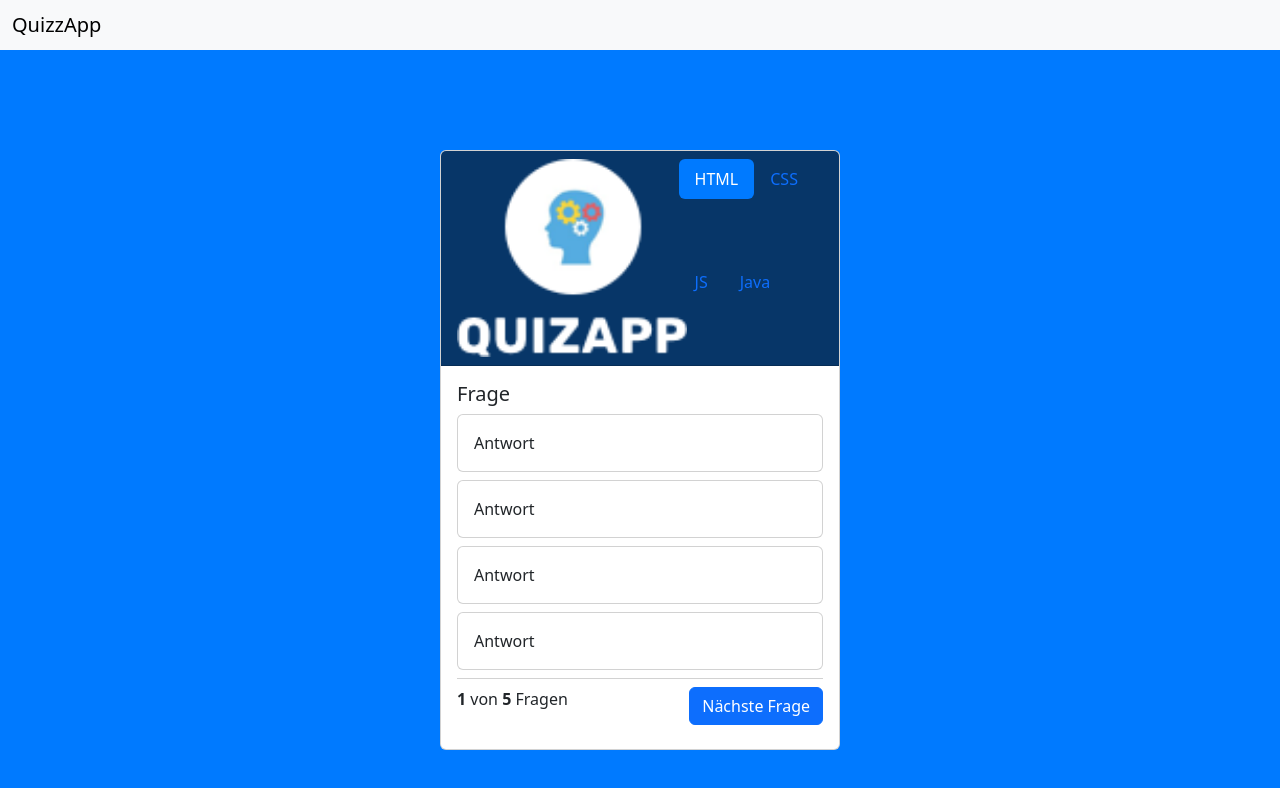
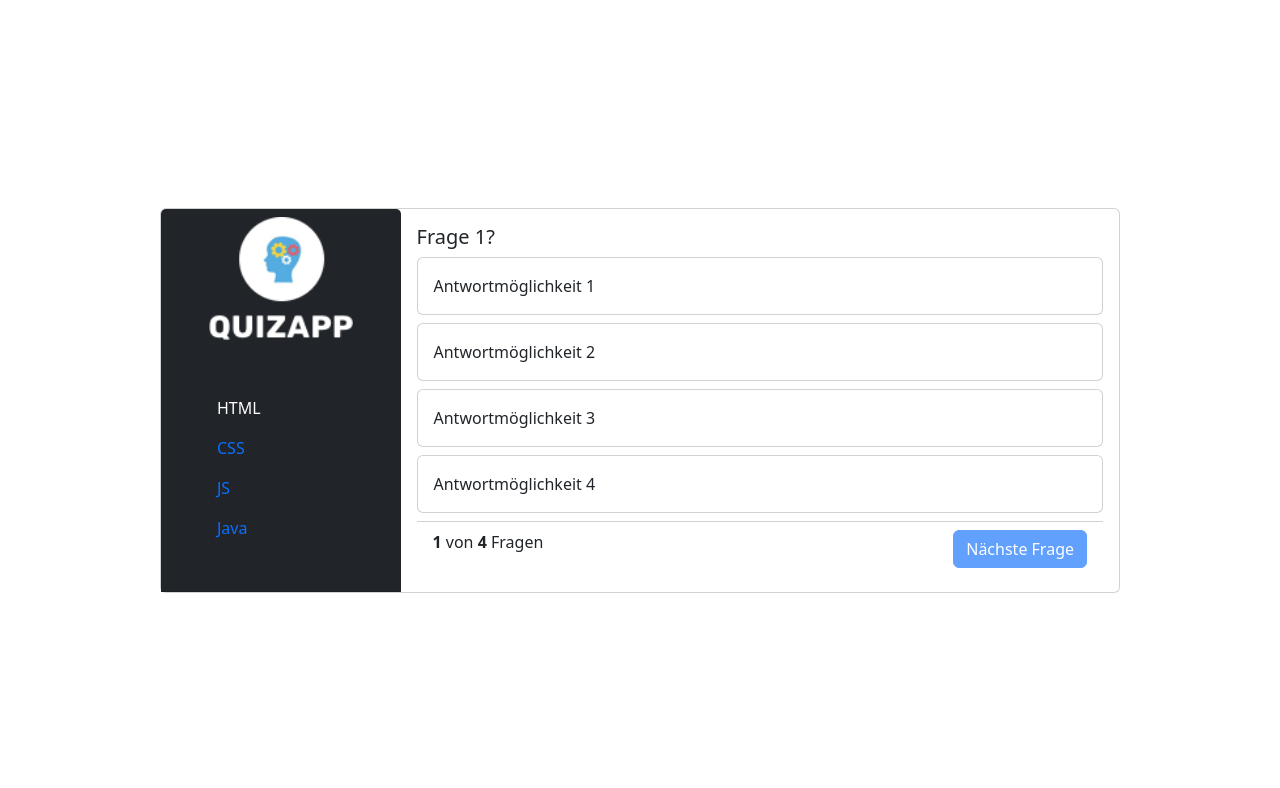
Before and after one commit to Raifiki/Quizapp, a plain HTML site: page code/index.html in a window 1280 px wide. Drawn offline with nearby package versions, Linux system fonts and the light colour scheme.

Commit message:
Add JASON array for question - implement quiz functionality and endscreen

```diff
--- a/code/index.html
+++ b/code/index.html
@@ -29,70 +29,65 @@
         crossorigin="anonymous"></script>
 </head>
 
-<body>
-    <header>
-        <nav class="navbar bg-body-tertiary">
-            <div class="container-fluid">
-                <span class="navbar-brand mb-0 h1">QuizzApp</span>
-            </div>
-        </nav>
-    </header>
-
-    <main>
-        <div class="card quiz-card">
-            <div class="card-header">
-                <img src="img/logo.png" class="card-img-top" alt="...">
-                <ul class="nav nav-pills card-header-tabs">
+<body onload="init()">
+    <main class="w-75">
+        <div class="card">
+            <div class="row g-0">
+                <div class="card-header col-md-3 px-5 bg-dark d-md-flex flex-md-column align-items-start">
+                    <img src="img/logo.png" class="card-img-top mb-5" alt="...">
+                    <ul class="nav nav-pills card-header-tabs flex-md-column">
                         <li class="nav-item">
-                        <a class="nav-link active" aria-current="true" href="#">HTML</a>
+                            <a class="nav-link bg-transparent active" aria-current="true" href="#">HTML</a>
                         </li>
-                    <li class="nav-item">
+                        <li class="nav-item bg-transparent bg-transparent">
                             <a class="nav-link" aria-current="true" href="#">CSS</a>
                         </li>
-                    <li class="nav-item">
+                        <li class="nav-item bg-transparent">
                             <a class="nav-link" aria-current="true" href="#">JS</a>
                         </li>
-                    <li class="nav-item">
+                        <li class="nav-item bg-transparent">
                             <a class="nav-link" aria-current="true" href="#">Java</a>
                         </li>
                     </ul>
                 </div>
-
-            <div class="card-body">
-                <h5 class="card-title">Frage</h5>
-                <div class="card mb-2">
-                    <div class="card-body">
+                <div id="Endscreen" class="card-body col-md-9" style="display: none;">
+                    <img src="img/brain result.png" alt="">
+                    Completed
+                    Your Score <b id="CorrectAnswer"></b>/ <b id="nrQuestionEndSreen"></b>
+                    <button class="btn btn-primary">Share</button>
+                </div>
+                <div id="QuestionBody" class="card-body col-md-9">
+                    <h5 id="currentQuestion" class="card-title">Frage</h5>
+                    <div class="card mb-2 answer-card" onclick="answer(1)">
+                        <div id="currentAnswer1" class="card-body">
                             Antwort
                         </div>
                     </div>
-                <div class="card mb-2">
-                    <div class="card-body">
+                    <div class="card mb-2 answer-card" onclick="answer(2)">
+                        <div id="currentAnswer2" class="card-body">
                             Antwort
                         </div>
                     </div>
-                <div class="card mb-2">
-                    <div class="card-body">
+                    <div class="card mb-2 answer-card" onclick="answer(3)">
+                        <div id="currentAnswer3" class="card-body">
                             Antwort
                         </div>
                     </div>
-                <div class="card mb-2">
-                    <div class="card-body">
+                    <div class="card mb-2 answer-card" onclick="answer(4)">
+                        <div id="currentAnswer4" class="card-body">
                             Antwort
                         </div>
                     </div>
 
-                <div class="card-footer d-flex justify-content-between">
-                    <span><b>1</b> von  <b>5</b> Fragen </span>
-                    <button class="btn btn-primary">Nächste Frage</button>
+                    <div class="card-footer d-flex justify-content-between bg-transparent">
+                        <span><b id="nr-Current-Question">1</b> von <b id="nrQuestions">5</b> Fragen </span>
+                        <button onclick="nextQuestion()" id="next-Btn" class="btn btn-primary" disabled>Nächste Frage</button>
                     </div>
 
                 </div>
             </div>
+        </div>
     </main>
-
-    <footer>
-        <!-- footer content -->
-    </footer>
 </body>
 
 </html>
--- a/code/script.js
+++ b/code/script.js
@@ -0,0 +1,110 @@
+let questions = [
+    {
+        "question": "Frage 1",
+        "answer_1": "Antwortmöglichkeit 1",
+        "answer_2": "Antwortmöglichkeit 2",
+        "answer_3": "Antwortmöglichkeit 3",
+        "answer_4": "Antwortmöglichkeit 4",
+        "right_answer": 1
+    },
+    {
+        "question": "Frage 2",
+        "answer_1": "Antwortmöglichkeit 1",
+        "answer_2": "Antwortmöglichkeit 2",
+        "answer_3": "Antwortmöglichkeit 3",
+        "answer_4": "Antwortmöglichkeit 4",
+        "right_answer": 2
+    },
+    {
+        "question": "Frage 3",
+        "answer_1": "Antwortmöglichkeit 1",
+        "answer_2": "Antwortmöglichkeit 2",
+        "answer_3": "Antwortmöglichkeit 3",
+        "answer_4": "Antwortmöglichkeit 4",
+        "right_answer": 3
+    },
+    {
+        "question": "Frage 4",
+        "answer_1": "Antwortmöglichkeit 1",
+        "answer_2": "Antwortmöglichkeit 2",
+        "answer_3": "Antwortmöglichkeit 3",
+        "answer_4": "Antwortmöglichkeit 4",
+        "right_answer": 4
+    },
+];
+
+let currentQuestion = 0;
+let correctAnswers = 0;
+
+function init() {
+    document.getElementById('nrQuestions').innerHTML = `${questions.length}`;
+    showQuestion();
+}
+
+
+function showQuestion() {
+    if (currentQuestion >= questions.length) {
+        renderEndsceen();
+    } else {
+        let Question = questions[currentQuestion];
+        document.getElementById('currentQuestion').innerHTML = `${Question.question}?`;
+        document.getElementById('currentAnswer1').innerHTML = `${Question.answer_1}`;
+        document.getElementById('currentAnswer2').innerHTML = `${Question.answer_2}`;
+        document.getElementById('currentAnswer3').innerHTML = `${Question.answer_3}`;
+        document.getElementById('currentAnswer4').innerHTML = `${Question.answer_4}`;
+        document.getElementById('nr-Current-Question').innerHTML = `${currentQuestion + 1}`;
+    }
+}
+
+
+
+function answer(selectedAnswer) {
+    removeOncklickEvt();
+    let rightAnswer = questions[currentQuestion]['right_answer'];
+    if (selectedAnswer == rightAnswer) {
+        document.getElementById('currentAnswer' + selectedAnswer).parentNode.classList.add('bg-success');
+        correctAnswers++;
+    } else {
+        document.getElementById('currentAnswer' + selectedAnswer).parentNode.classList.add('bg-danger');
+        document.getElementById('currentAnswer' + rightAnswer).parentNode.classList.add('bg-success');
+    }
+    document.getElementById('next-Btn').disabled = false;
+}
+
+
+function nextQuestion() {
+    currentQuestion++;
+    showQuestion();
+    resetButtons();
+}
+
+
+function resetButtons() {
+    for (let i = 1; i < 5; i++) {
+        document.getElementById('currentAnswer' + i).parentNode.classList.remove('bg-success', 'bg-danger');
+    }
+    document.getElementById('next-Btn').disabled = true;
+    addOnClickEvt();
+}
+
+
+function removeOncklickEvt (){
+    for (let i = 1; i < 5; i++) {
+        document.getElementById('currentAnswer' + i).parentNode.removeAttribute('onclick');
+    }
+}
+
+
+function addOnClickEvt(){
+    for (let i = 1; i < 5; i++) {
+        document.getElementById('currentAnswer' + i).parentNode.setAttribute('onclick',`answer(${i})`);
+    }
+}
+
+
+function renderEndsceen(){
+    document.getElementById('QuestionBody').style.display = 'none';
+    document.getElementById('Endscreen').style = '';
+    document.getElementById('CorrectAnswer').innerHTML = `${correctAnswers}`;
+    document.getElementById('nrQuestionEndSreen').innerHTML = `${questions.length}`;
+}
--- a/code/style.css
+++ b/code/style.css
@@ -1,26 +1,11 @@
-main{
-    background-color: #007aff !important;
-    min-height: 100vh;
+body{
+    height: 100vh;
     display: flex;
     justify-content: center;
     align-items: center;
 }
 
-.card-header{
-    background-color: #073668 !important;
-    display: flex;
+.answer-card:hover {
+    cursor: pointer;
+    background-color:  rgba(0,0,0,0.05);
 }
-
-.active{
-    background-color: #007aff !important;
-}
-
-.quiz-card {
-    width: 25rem;
-}
-
-.card-footer{
-    padding-left: 0 !important;
-    padding-right: 0 !important;
-    background-color: unset !important;
-}
```
Also changed, not shown: code/img/brain result.png (added). Lines whose indentation alone changed are shown as unchanged.
